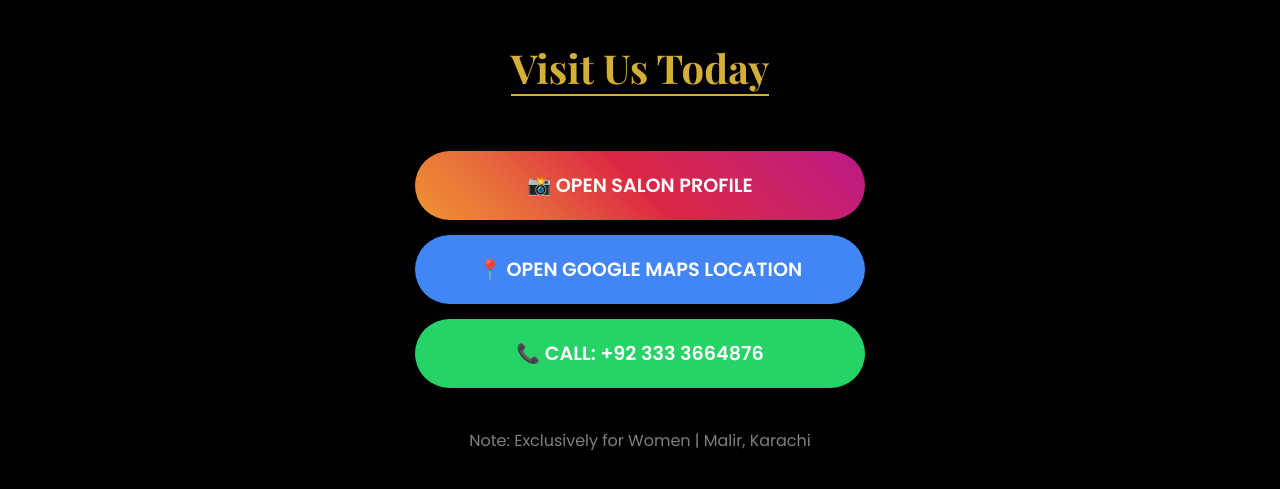
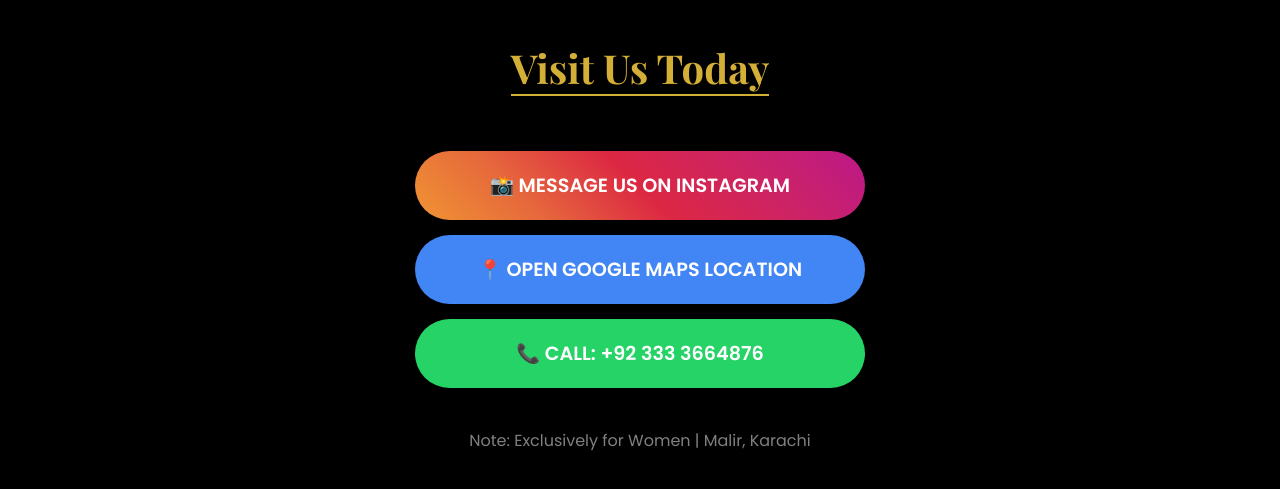
Before and after one commit to hussainhaiderqbhs-bit/minaal-palor, a plain HTML site: page index.html in a window 1280 px wide. Shown: the part 2692-3181 px from the top of the page. Drawn offline with nearby package versions, Linux system fonts and the light colour scheme.

Commit message:
Update index.html

```diff
--- a/index.html
+++ b/index.html
@@ -97,10 +97,8 @@
     <div class="link-container">
         <h2 style="color:var(--gold)">Visit Us Today</h2>
 
-  <a href="https://www.instagram.com/_u/minaal_beauty_salon/"
-   class="btn insta"
-   onclick="window.location.href='intent://instagram.com/_u/minaal_beauty_salon/#Intent;package=com.instagram.android;scheme=https;end'; return false;">
-   📸 OPEN SALON PROFILE
+ <a href="https://ig.me/m/minaal_beauty_salon" class="btn insta">
+    📸 MESSAGE US ON INSTAGRAM
 </a>
 
         <a href="https://www.google.com/maps/search/Malir+Jaffer-e-Tyaar+Karachi" target="_blank" class="btn maps">📍 OPEN GOOGLE MAPS LOCATION</a>
```
